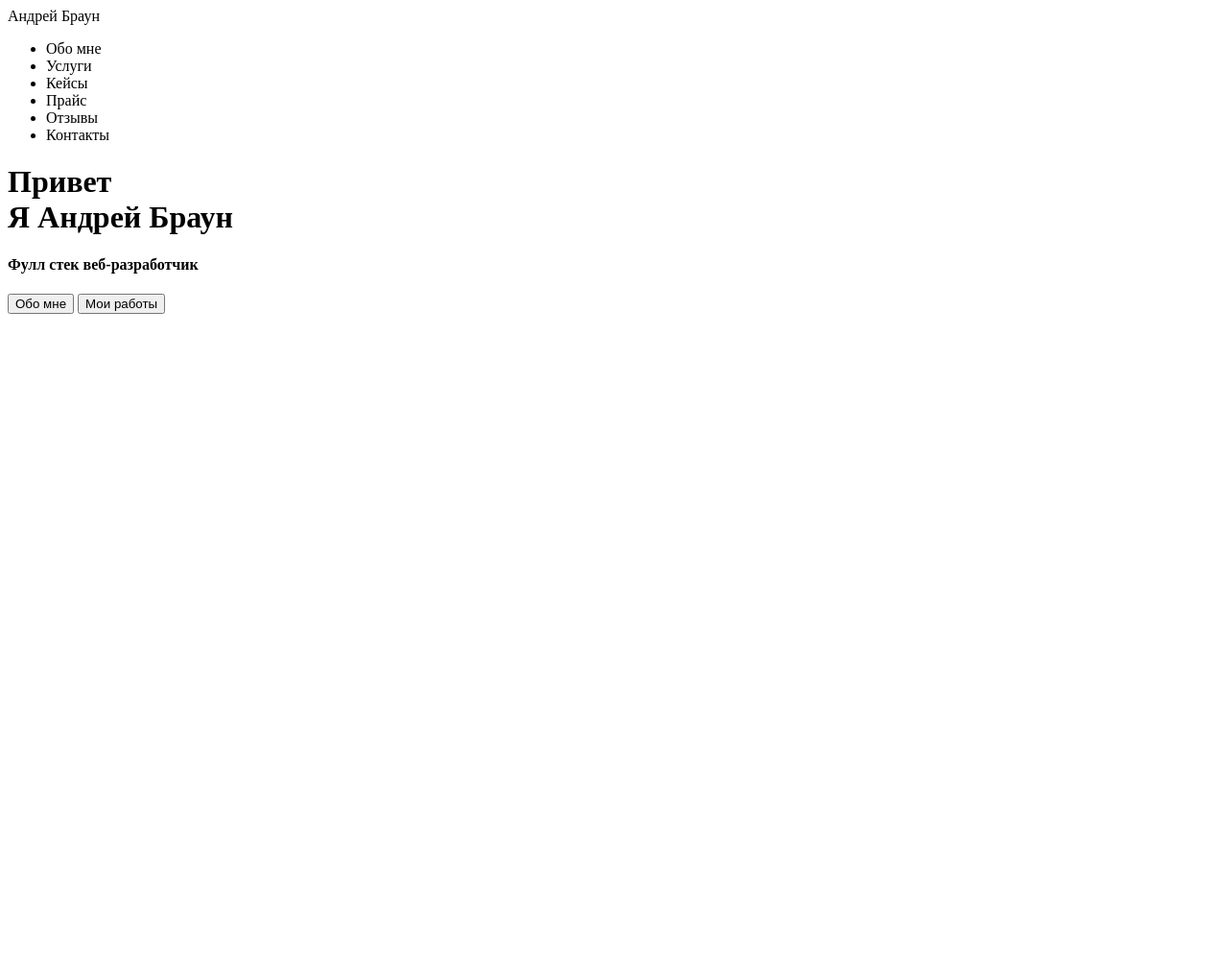
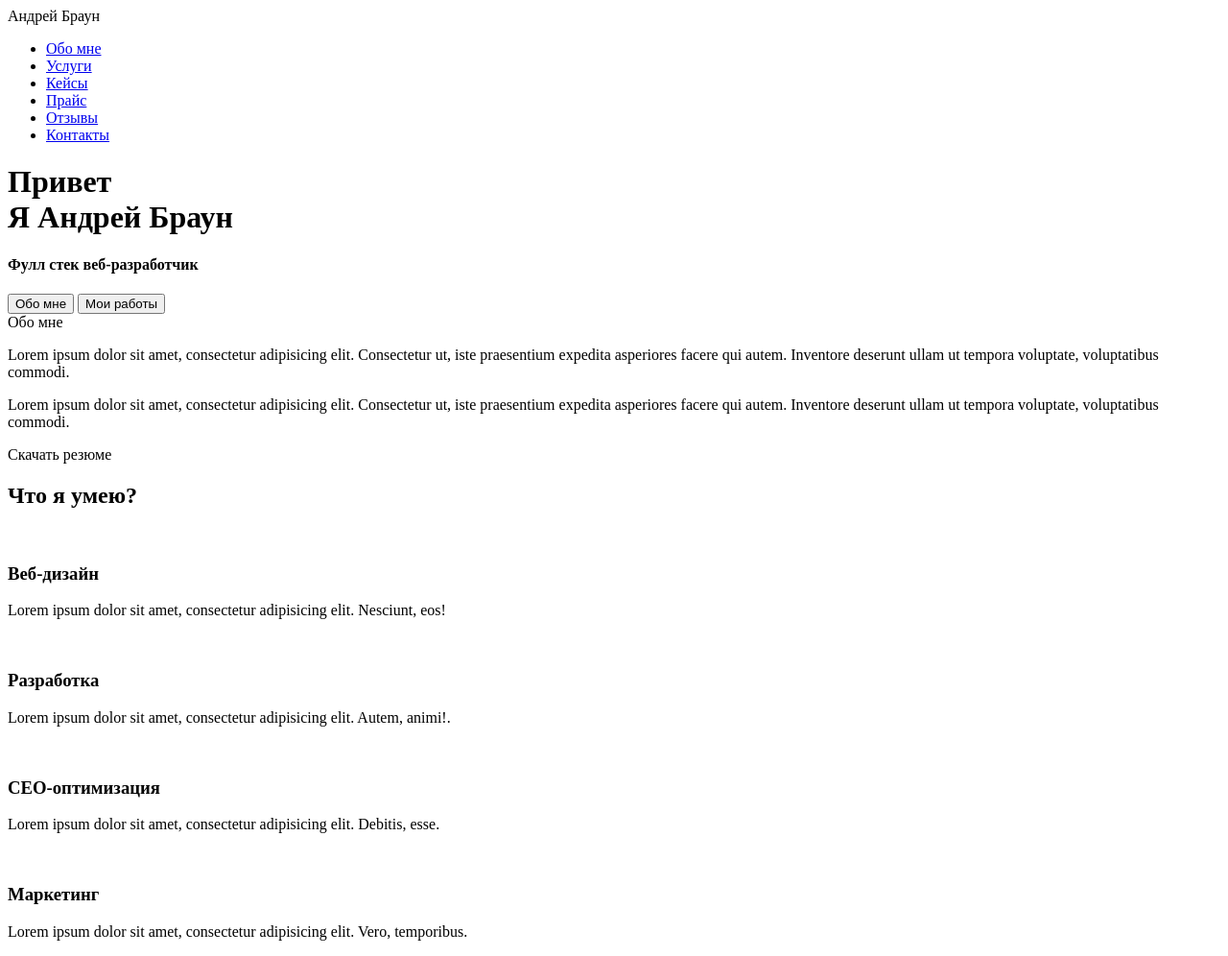
Before and after one commit to AndreyGaliullin/AndreyGaliullin.github.io, a plain HTML site: page src/index.html in a window 1280 px wide. Shown: the whole page at 96% size. Before the commit the page ends 800 px from the top, so only its background shows below. Drawn offline with Linux system fonts and the light colour scheme.

Commit message:
начинаю делать дз

```diff
--- a/src/index.html
+++ b/src/index.html
@@ -3,8 +3,9 @@
 <head>
     <meta charset="UTF-8">
     <meta name="description" content="Это моя первая страница и тд...">
-    <meta name="author">
+    <meta name="author" content="Andrey">
     <meta name="robots" content="all">
+    <meta property="og:title" content="Это моя не первая, но все же станица...">
     <title>Андрей Браун - Веб-разработчик</title>
 
 </head>
@@ -13,14 +14,16 @@
     <header>
         <nav>
             <div class="logo">Андрей Браун</div>
-            <div class="menu"> <ul>
-                <li>Обо мне</li>
-                <li>Услуги</li>
-                <li>Кейсы</li>
-                <li>Прайс</li>
-                <li>Отзывы</li>
-                <li>Контакты</li>
-            </ul></div>
+            <div class="menu">
+                 <ul>
+                    <li><a href="#">Обо мне</a></li>
+                    <li><a href="#">Услуги</a></li>
+                    <li><a href="#">Кейсы</a></li>
+                    <li><a href="#">Прайс</a></li>
+                    <li><a href="#">Отзывы</a></li>
+                    <li><a href="#">Контакты</a></li>
+                </ul>
+            </div>
         </nav>
     </header>
     <div class="main">
@@ -31,5 +34,37 @@
             <input type="submit" value="Мои работы">
         </div>
     </div>
+    <div class="about_me">
+        Обо мне
+            <img src="" alt="">
+            <p>Lorem ipsum dolor sit amet, consectetur adipisicing elit. Consectetur ut, iste praesentium expedita asperiores facere qui autem. Inventore deserunt ullam ut tempora voluptate, voluptatibus commodi.</p>
+            <p>Lorem ipsum dolor sit amet, consectetur adipisicing elit. Consectetur ut, iste praesentium expedita asperiores facere qui autem. Inventore deserunt ullam ut tempora voluptate, voluptatibus commodi.</p>
+            <div class="buttom">Скачать резюме</div>
+
+    </div>
+    <div class="container_skills">
+        <h2>Что я умею?</h2>
+        <div class="skills_item">
+            <img src="..." alt="">
+            <h3>Веб-дизайн</h3>
+            <p>Lorem ipsum dolor sit amet, consectetur adipisicing elit. Nesciunt, eos!</p>
+        </div>
+        <div class="skills_item">
+            <img src="..." alt="">
+            <h3>Разработка</h3>
+            <p>Lorem ipsum dolor sit amet, consectetur adipisicing elit. Autem, animi!.</p>
+        </div>
+        <div class="skills_item">
+            <img src="..." alt="">
+            <h3>CEO-оптимизация</h3>
+            <p>Lorem ipsum dolor sit amet, consectetur adipisicing elit. Debitis, esse.</p>
+        </div>
+        <div class="skills_item">
+            <img src="..." alt="">
+            <h3>Маркетинг</h3>
+            <p>Lorem ipsum dolor sit amet, consectetur adipisicing elit. Vero, temporibus.</p>
+        </div>
+    </div>
+
 </body>
 </html>
```
